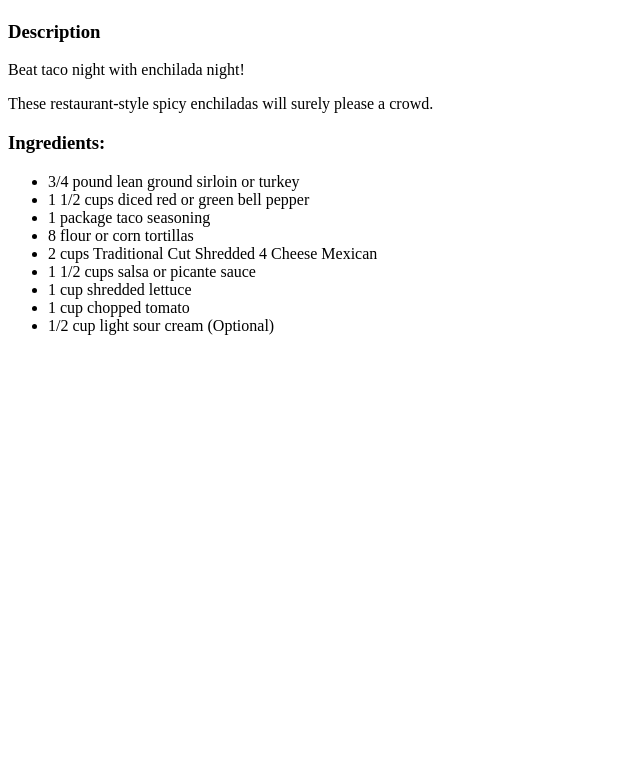
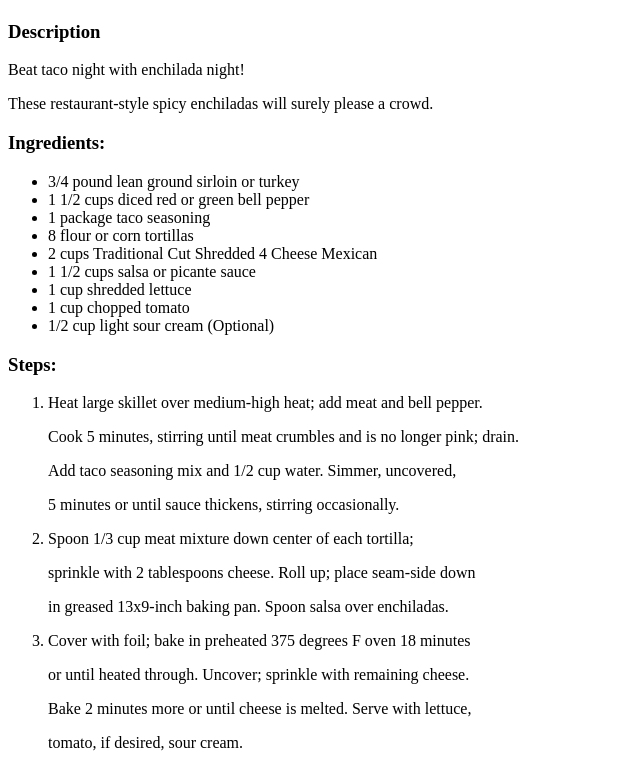
Before and after one commit to JacksonTeller/odin-recipes, a plain HTML site: page recipes/enchiladas.html in a window 1280 px wide. Shown: the part 681-1449 px from the top of the page, without its empty margins (0-640 px from the left). Before the commit the page ends 1032 px from the top, so only its background shows below. Drawn offline with Linux system fonts and the light colour scheme.

Commit message:
Enchiladas finished

```diff
--- a/recipes/enchiladas.html
+++ b/recipes/enchiladas.html
@@ -22,5 +22,19 @@
                 <li>1 cup chopped tomato</li>
                 <li>1/2 cup light sour cream (Optional)</li>
             </ul>
+            <h3>Steps:</h3>
+            <ol>
+                <li><p>Heat large skillet over medium-high heat; add meat and bell pepper.</p>
+                <p>Cook 5 minutes, stirring until meat crumbles and is no longer pink; drain.</p>
+                <p>Add taco seasoning mix and 1/2 cup water. Simmer, uncovered,</p>
+                <p>5 minutes or until sauce thickens, stirring occasionally.</p></li>
+                <li><p>Spoon 1/3 cup meat mixture down center of each tortilla;</p>
+                <p>sprinkle with 2 tablespoons cheese. Roll up; place seam-side down</p>
+                <p>in greased 13x9-inch baking pan. Spoon salsa over enchiladas.</p></li>
+                <li><p>Cover with foil; bake in preheated 375 degrees F oven 18 minutes</p>
+                <p>or until heated through. Uncover; sprinkle with remaining cheese.</p>
+                <p>Bake 2 minutes more or until cheese is melted. Serve with lettuce,</p>
+                <p>tomato, if desired, sour cream.</p></li>
+            </ol>
         </body>
     </html>
```
